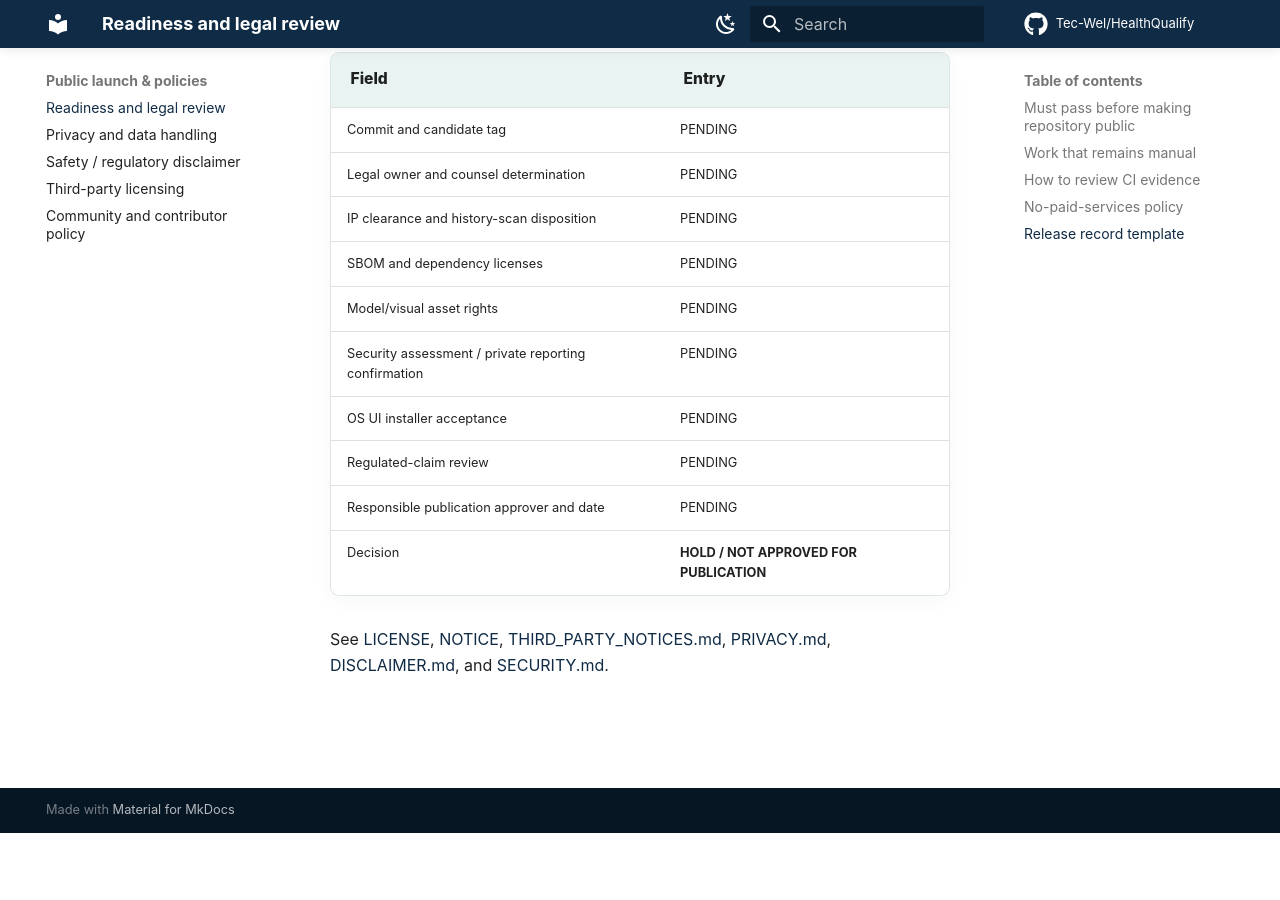
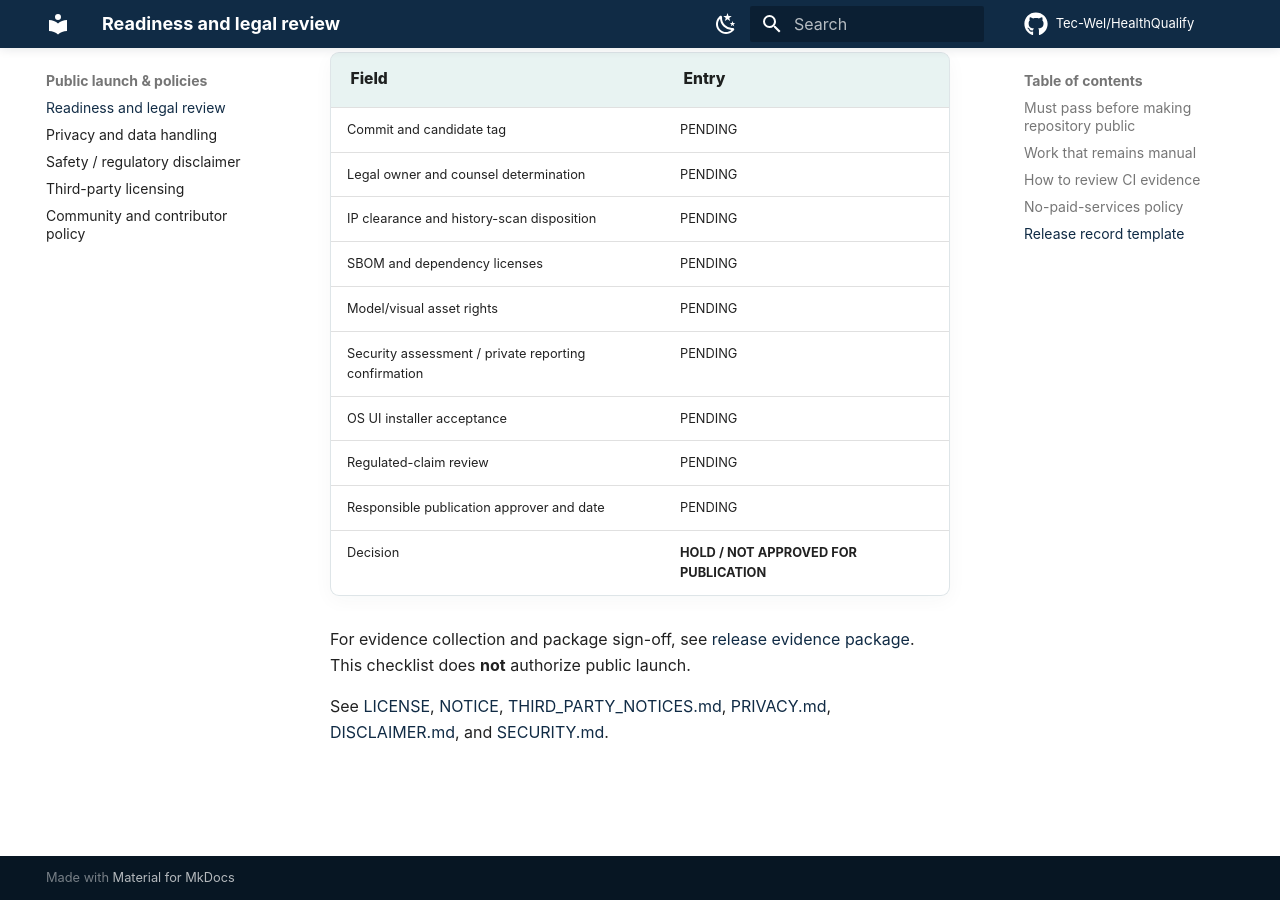
Before and after one commit to Tec-Wel/HealthQualify, an MkDocs documentation site: the page built from docs/PUBLIC_LAUNCH_READINESS.md, in a window 1280 px wide and 900 px high, scrolled down 3157 px. Built offline with MkDocs 1.6.1 and Material for MkDocs 9.7.7, drawn with Linux system fonts in a browser that asks for light colours; comment, search, counter and statistics services are not loaded; before the commit the page ends 3990 px from its top, so only the background shows below that.

Commit message:
docs: link security intake and nonpublic release evidence

```diff
--- a/docs/PUBLIC_LAUNCH_READINESS.md
+++ b/docs/PUBLIC_LAUNCH_READINESS.md
@@ -55,4 +55,6 @@ The project remains free to run with no cloud account, purchased API tokens, pai
 | Responsible publication approver and date | PENDING |
 | Decision | **HOLD / NOT APPROVED FOR PUBLICATION** |
 
+For evidence collection and package sign-off, see [release evidence package](RELEASE_EVIDENCE_PACKAGE.md). This checklist does **not** authorize public launch.
+
 See [LICENSE](https://github.com/Tec-Wel/HealthQualify/blob/main/LICENSE), [NOTICE](https://github.com/Tec-Wel/HealthQualify/blob/main/NOTICE), [THIRD_PARTY_NOTICES.md](https://github.com/Tec-Wel/HealthQualify/blob/main/THIRD_PARTY_NOTICES.md), [PRIVACY.md](https://github.com/Tec-Wel/HealthQualify/blob/main/PRIVACY.md), [DISCLAIMER.md](https://github.com/Tec-Wel/HealthQualify/blob/main/DISCLAIMER.md), and [SECURITY.md](https://github.com/Tec-Wel/HealthQualify/blob/main/SECURITY.md).
```
